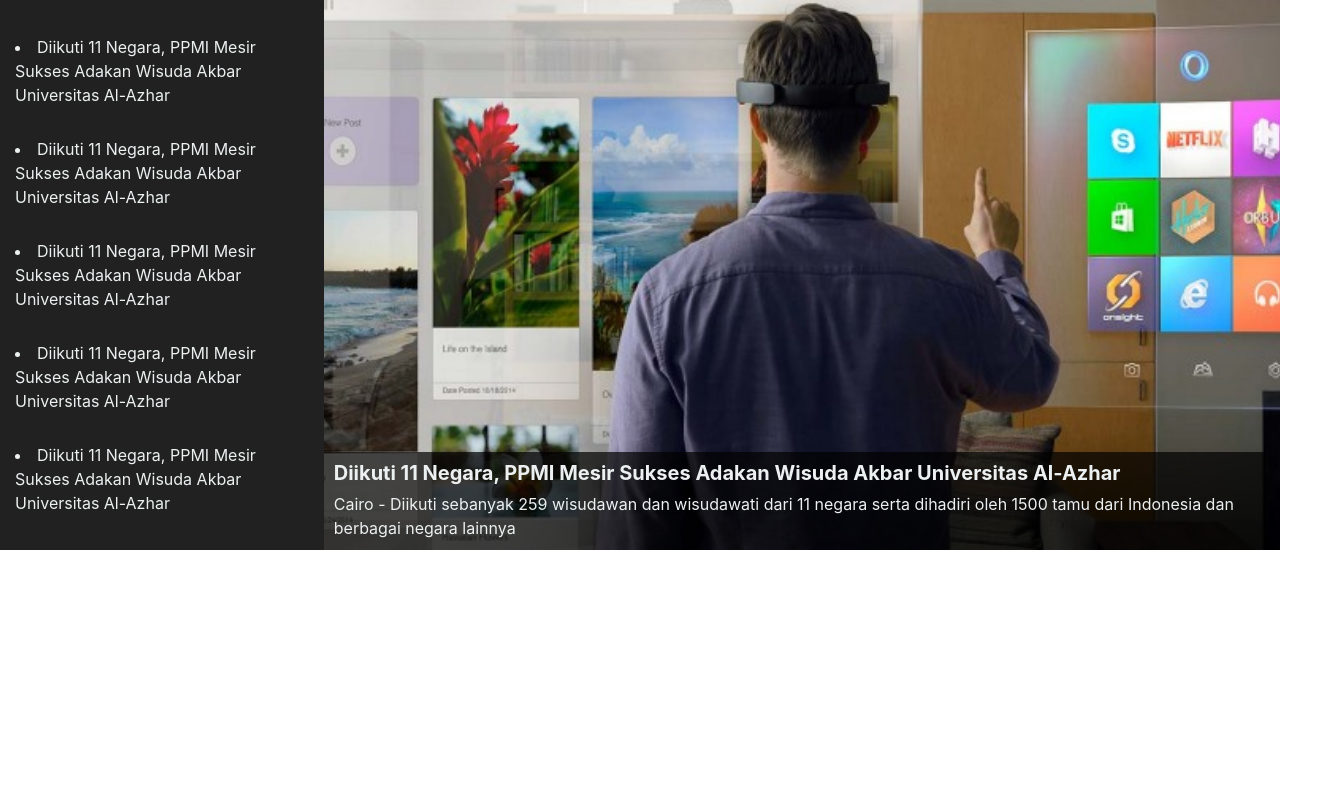
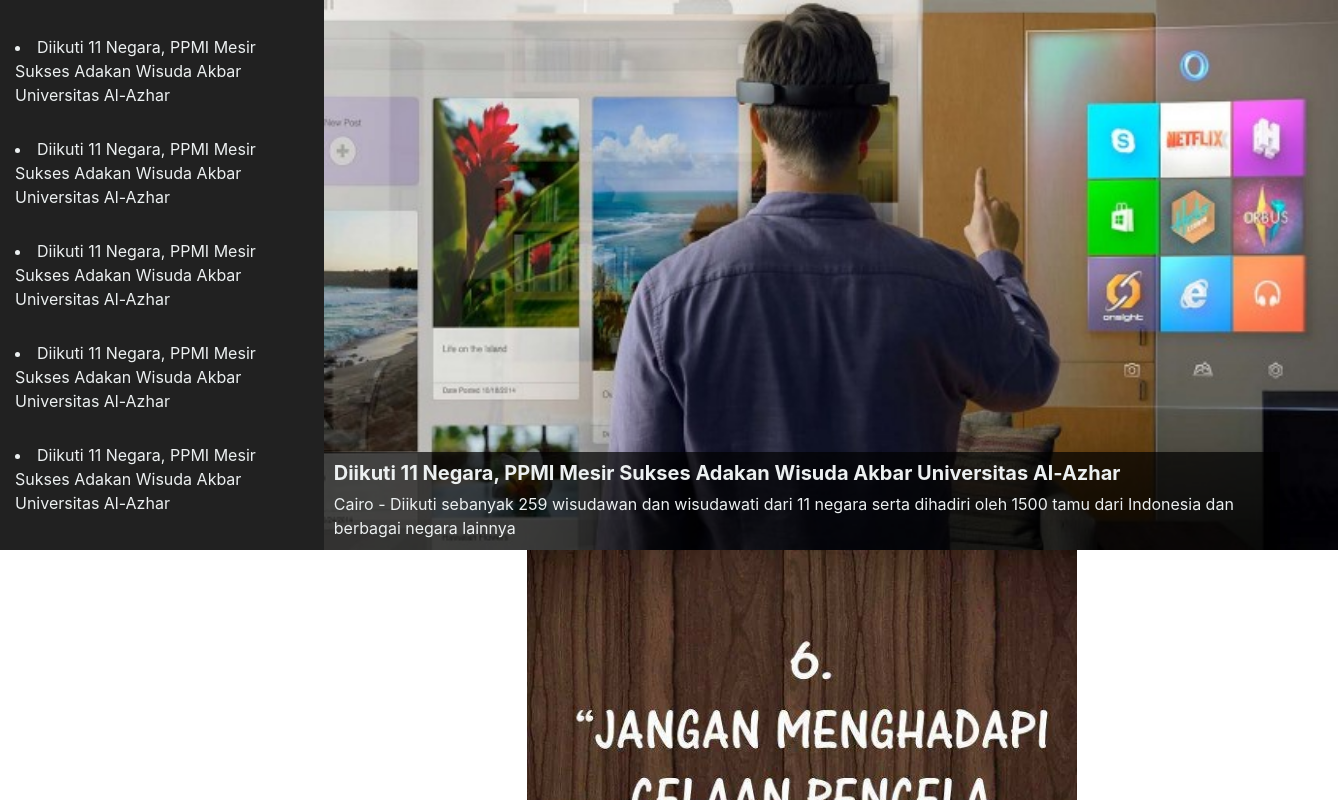
Before and after one commit to capt4ce/story_slider, a plain HTML site: page index.html in a window 1280 px wide. Shown: the top 800 px of the page, 1338 px wide, since content can reach past the window. Drawn offline with Linux system fonts and the light colour scheme.

Commit message:
css mostly done

```diff
--- a/index.html
+++ b/index.html
@@ -39,9 +39,9 @@
         }
 
         #slider-main {
-            /* padding: 0px; */
+            padding-right: 0px;
             margin: 0px;
-            overflow: hidden;
+            /* overflow: hidden; */
             max-height: 550px;
         }
 
@@ -64,6 +64,7 @@
         }
 
         .slide {
+            text-align: center;
             position: relative;
             color: #ecf0f1
         }
@@ -73,9 +74,9 @@
         }
 
         img.slider-img {
-            /* width: 100%; */
             margin: auto;
             height: 100%;
+            overflow: hidden;
         }
 
         .slider-description {
@@ -83,10 +84,12 @@
             position: absolute;
             bottom: 0px;
             left: 0px;
+            width: 100%;
             background: rgb(0, 0, 0);
             /* fallback color */
             background: rgba(0, 0, 0, 0.7);
             padding: 10px;
+            text-align: left;
         }
 
         .story-title h5 {
```
